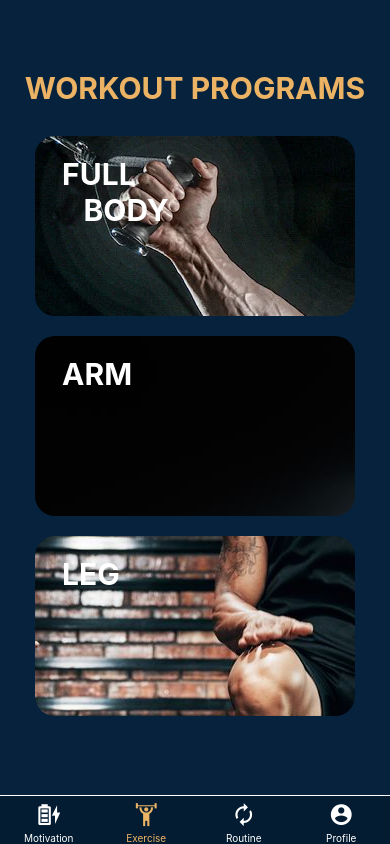
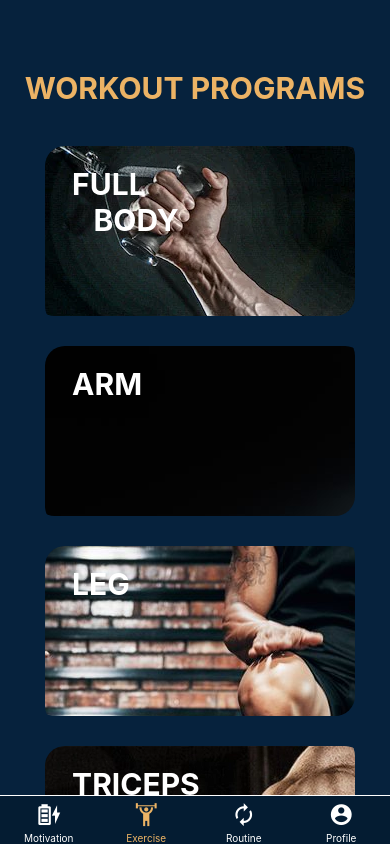
Before and after one commit to fatihalii/EFU-ExerciseApp, a React Native app: screen /Exercise in a window 390 px wide. Built offline with nearby package versions, Linux system fonts and the light colour scheme.

Commit message:
Some changes in profile page and exercise page

```diff
--- a/App.js
+++ b/App.js
@@ -4,6 +4,7 @@ import { NavigationContainer } from "@react-navigation/native";
 import Navbar from "./components/Navbar";
 
 export default function App() {
+
   return (
     <>
       <StatusBar />
--- a/components/screens/Exercise.js
+++ b/components/screens/Exercise.js
@@ -14,62 +14,86 @@ const Exercise = () => {
   return (
     <View style={styles.backgroundContainer}>
       <ScrollView>
-
         <View style={styles.textContainer}>
           <Text style={styles.header}>WORKOUT PROGRAMS</Text>
         </View>
-
 
         <View style={styles.imageContainer}>
 
 
 
 
+
+
           <View style={styles.exerciseBox}>
+            <Pressable
+              style={({ pressed }) =>
+                pressed
+                  ? [styles.exerciseBox, styles.pressed]
+                  : styles.exerciseBox
+              }
+            >
               <ImageBackground
                 source={require("../../assets/image1.webp")}
                 style={styles.buttonImage}
               >
                 <Text style={styles.imageText}> {imageInnerText}</Text>
-                <Pressable style={styles.exerciseButton} />
               </ImageBackground>
+            </Pressable>
           </View>
-           { // <Pressable style={styles.exerciseBox} />
-           }
-
 
           <View style={styles.exerciseBox}>
+            <Pressable
+              style={({ pressed }) =>
+                pressed
+                  ? [styles.exerciseBox, styles.pressed]
+                  : styles.exerciseBox
+              }
+            >
               <ImageBackground
                 source={require("../../assets/image2.jpeg")}
                 style={styles.buttonImage}
               >
                 <Text style={styles.imageText}> ARM </Text>
-                <Pressable style={styles.exerciseButton} />
               </ImageBackground>
+            </Pressable>
           </View>
-            { // <Pressable style={styles.exerciseBox} />
-           }
 
           <View style={styles.exerciseBox}>
+            <Pressable
+              style={({ pressed }) =>
+                pressed
+                  ? [styles.exerciseBox, styles.pressed]
+                  : styles.exerciseBox
+              }
+            >
               <ImageBackground
                 source={require("../../assets/image4.jpeg")}
                 style={styles.buttonImage}
               >
                 <Text style={styles.imageText}> LEG </Text>
-                <Pressable style={styles.exerciseButton} />
               </ImageBackground>
+            </Pressable>
           </View>
-           { // <Pressable style={styles.exerciseBox} />
+
+          <View style={styles.exerciseBox}>
+            <Pressable
+              style={({ pressed }) =>
+                pressed
+                  ? [styles.exerciseBox, styles.pressed]
+                  : styles.exerciseBox
               }
-
-
-
-
-
-
+            >
+              <ImageBackground
+                source={require("../../assets/image3.webp")}
+                style={styles.buttonImage}
+              >
+                <Text style={styles.imageText}> TRICEPS </Text>
+              </ImageBackground>
+            </Pressable>
+          </View>
 
         </View>
-
       </ScrollView>
     </View>
   );
@@ -88,11 +112,9 @@ const styles = StyleSheet.create({
   },
   header: {
     color: "#ECB365",
-    fontSize:30,
+    fontSize: 30,
     fontWeight: "bold",
     marginTop: 70,
-
-
   },
 
   imageContainer: {
@@ -100,7 +122,7 @@ const styles = StyleSheet.create({
     justifyContent: "center",
     alignContent: "center",
     flexDirection: "row",
-    flexWrap:'wrap'
+    flexWrap: "wrap",
   },
   exerciseBox: {
     width: 320,
@@ -108,10 +130,6 @@ const styles = StyleSheet.create({
     borderRadius: 20,
     overflow: "hidden",
     margin: 10,
-  },
-  exerciseButton: {
-    width: 300,
-    height: 180,
   },
   buttonImage: {
     flex: 1,
@@ -122,13 +140,15 @@ const styles = StyleSheet.create({
     marginLeft: 20,
     marginTop: 20,
     textShadowColor: "white",
-    fontSize:30,
+    fontSize: 30,
     textAlign: "left",
   },
   rotator: {
-   justifyContent:'center',
-   alignItems:'center',
-  flexDirection:'row',
-
- }
+    justifyContent: "center",
+    alignItems: "center",
+    flexDirection: "row",
+  },
+  pressed: {
+    opacity: 0.75,
+  },
 });
--- a/components/screens/Profile.js
+++ b/components/screens/Profile.js
@@ -7,7 +7,9 @@ const Profile = () => {
 
       <Image
         style={styles.avatar}
-        source={{ uri: "https://bootdey.com/img/Content/avatar/avatar6.png" }}
+        source={//{ uri: "https://bootdey.com/img/Content/avatar/avatar6.png" }
+          require("../../assets/profile-icon-9.png")
+        }
       />
       <Text
         style={{
@@ -25,10 +27,10 @@ const Profile = () => {
             <Text>My Profile </Text>
           </TouchableOpacity>
           <TouchableOpacity style={styles.buttonContainer}>
-            <Text>My Favorite </Text>
+            <Text>Favorites </Text>
           </TouchableOpacity>
           <TouchableOpacity style={styles.buttonContainer}>
-            <Text>Feedback</Text>
+            <Text>Help</Text>
           </TouchableOpacity>
           <TouchableOpacity style={styles.buttonContainer}>
             <Text>Settings</Text>
@@ -50,12 +52,13 @@ const styles = StyleSheet.create({
     width: 130,
     height: 130,
     borderRadius: 63,
-    borderWidth: 4,
+    borderWidth: 3,
     borderColor: "black",
     marginBottom: 20,
     alignSelf: "center",
     position: "absolute",
     marginTop: 90,
+    backgroundColor:'#FFFFFF'
   },
   body: {
     marginTop: 10,
```
Lines whose indentation alone changed are shown as unchanged.
